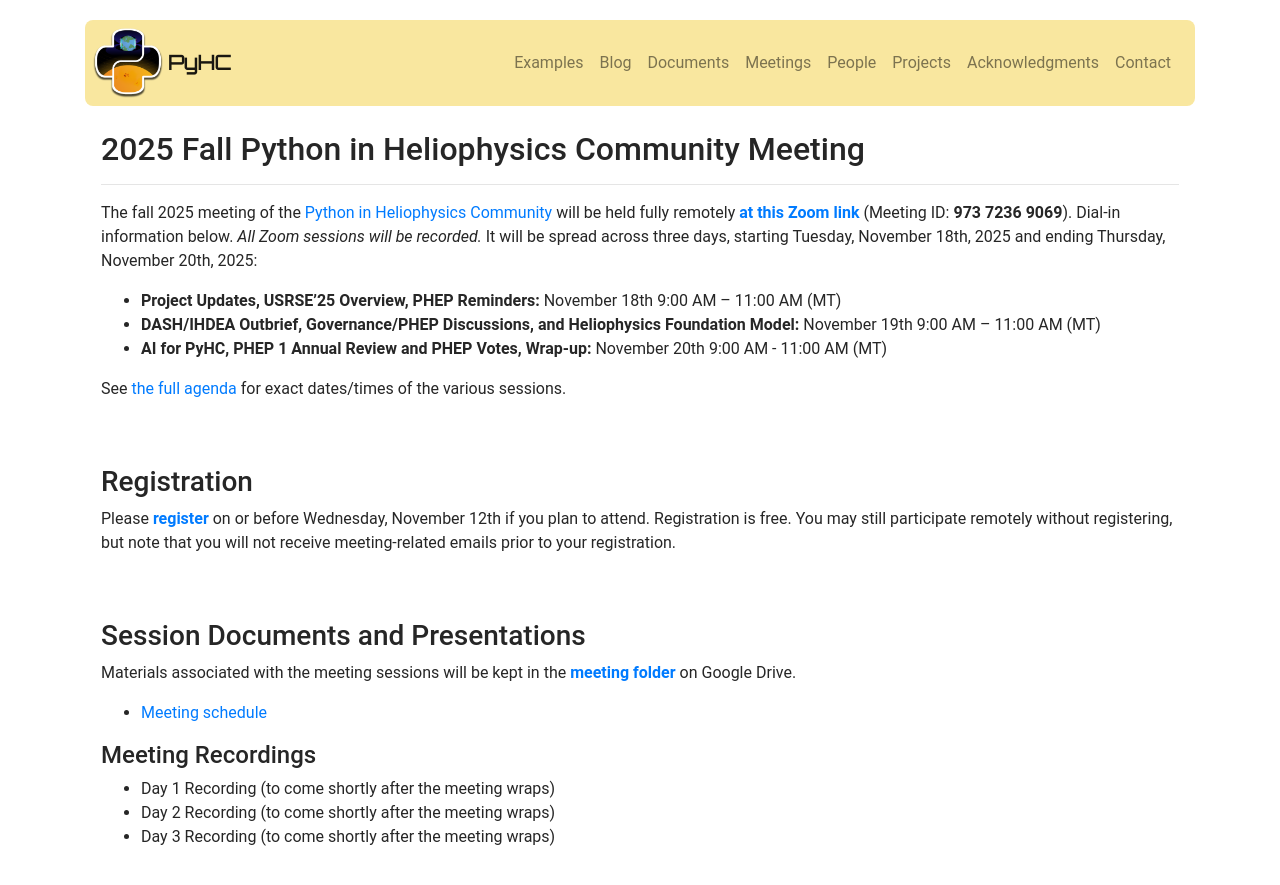
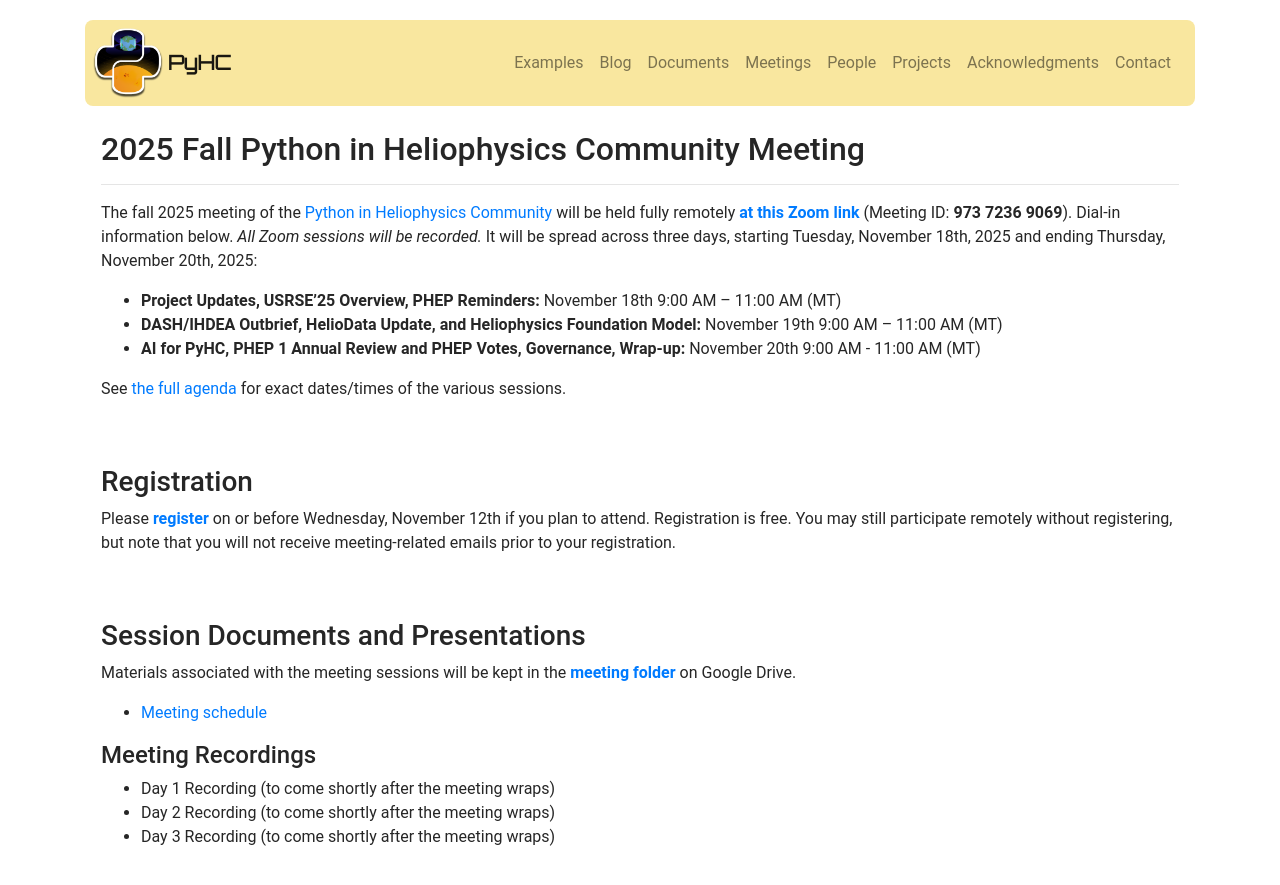
Before and after one commit to heliophysicsPy/heliophysicsPy.github.io, a Jekyll site: the page built from _pages/meetings/community_meetings/fall2025.md, in a window 1280 px wide and 900 px high. Shown: the top 885 px of the window. Built offline with Jekyll 4.4.1, drawn with Linux system fonts in a browser that asks for light colours; nearby versions of some CDN libraries.

Commit message:
quick fix to schedule based on updates

```diff
--- a/_pages/meetings/community_meetings/fall2025.md
+++ b/_pages/meetings/community_meetings/fall2025.md
@@ -8,8 +8,8 @@ exclude: true
 The fall 2025 meeting of the [Python in Heliophysics Community](https://pyhc.org) will be held fully remotely [**at this Zoom link**](https://cuboulder.zoom.us/j/97372369069) (Meeting ID: **973 7236 9069**). Dial-in information below. _All Zoom sessions will be recorded._ It will be spread across three days, starting Tuesday, November 18th, 2025 and ending Thursday, November 20th, 2025:
 
  - **Project Updates, USRSE'25 Overview, PHEP Reminders:** November 18th 9:00 AM – 11:00 AM (MT)
- - **DASH/IHDEA Outbrief, Governance/PHEP Discussions, and Heliophysics Foundation Model:** November 19th 9:00 AM – 11:00 AM (MT)
- - **AI for PyHC, PHEP 1 Annual Review and PHEP Votes, Wrap-up:** November 20th 9:00 AM - 11:00 AM (MT)
+ - **DASH/IHDEA Outbrief, HelioData Update, and Heliophysics Foundation Model:** November 19th 9:00 AM – 11:00 AM (MT)
+ - **AI for PyHC, PHEP 1 Annual Review and PHEP Votes, Governance, Wrap-up:** November 20th 9:00 AM - 11:00 AM (MT)
 
 See [the full agenda](https://docs.google.com/spreadsheets/d/1c8X0ew08LZRAuDEXpmnWZiTT1e8-qy2qD_IovQQj9nk/edit?usp=sharing) for exact dates/times of the various sessions.
 <br><br><br>
```
